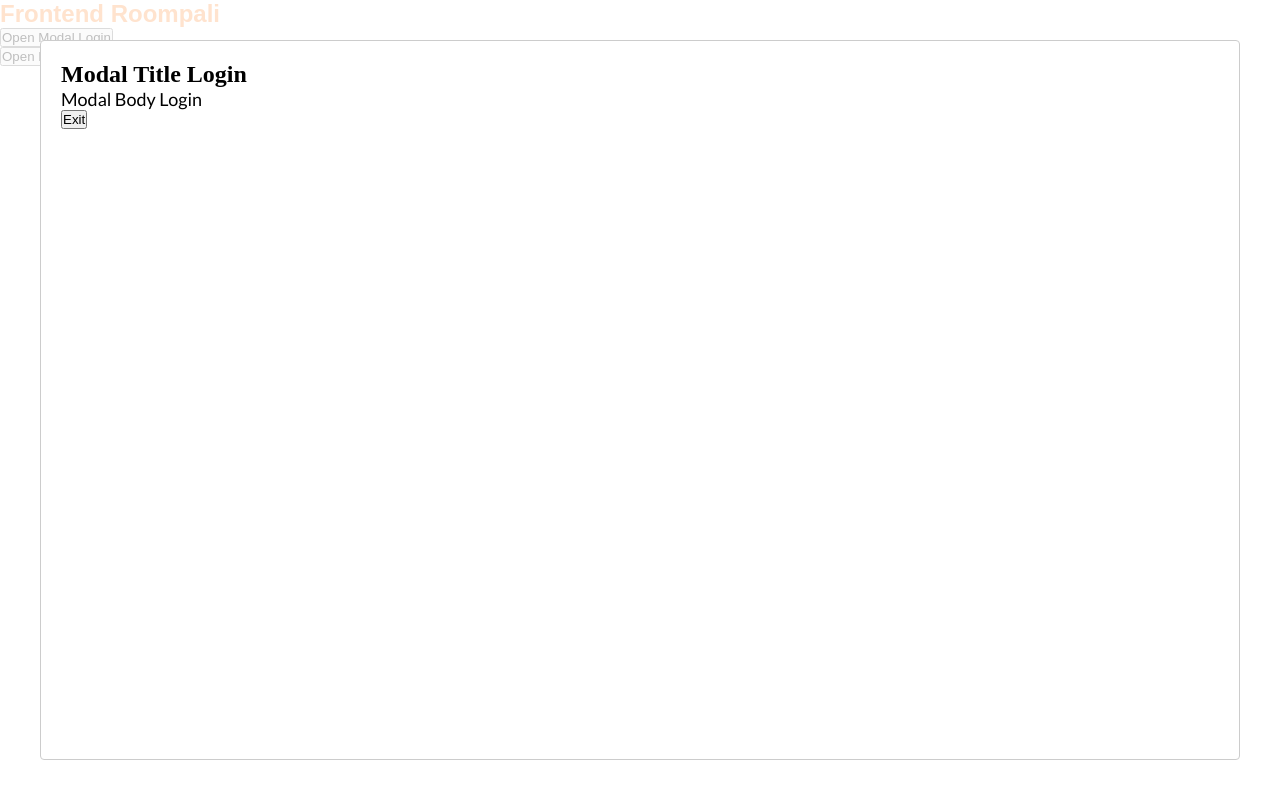
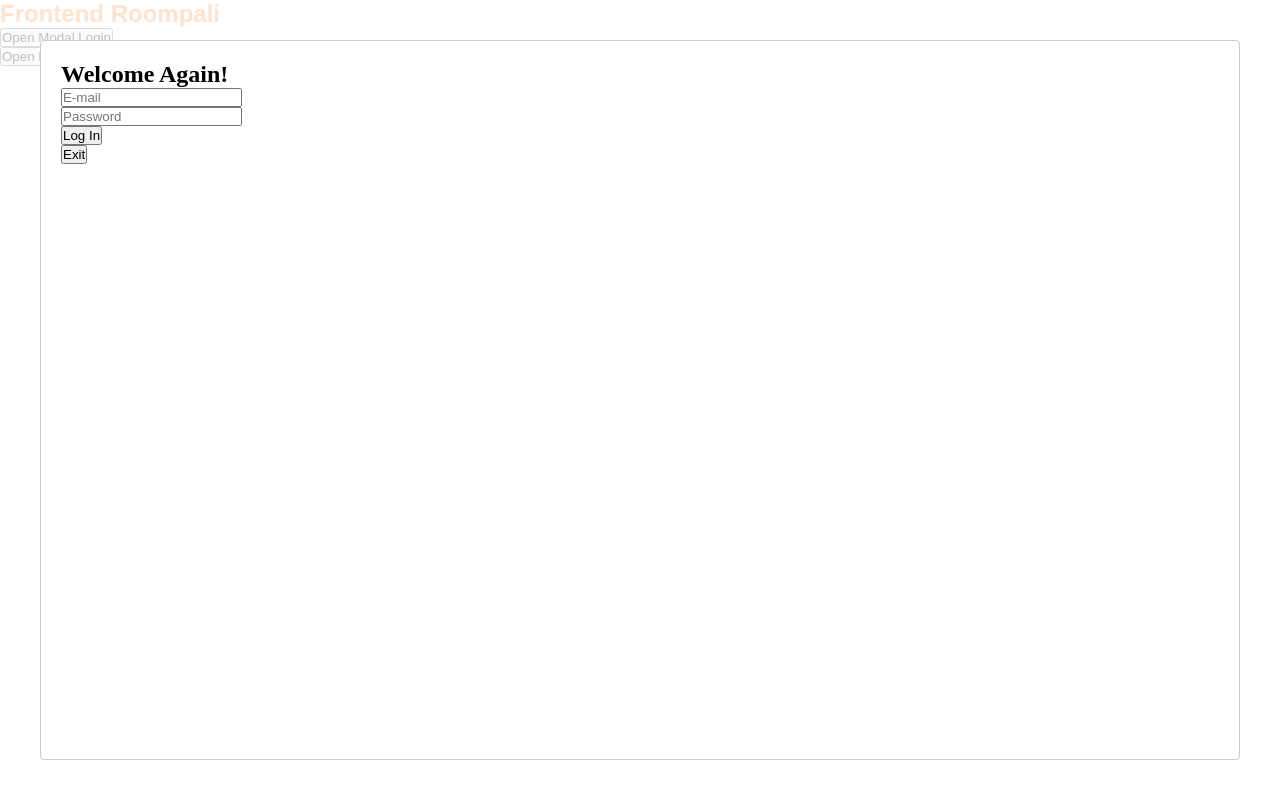
Before and after one commit to Cohort-4-Team-Ana-1/Frontend-Roompali, a React (Create React App) app: page / in a window 1280 px wide. Both pictures are taken after a click on the button "Open Modal Login". Built offline with nearby package versions, Linux system fonts and the light colour scheme; a web font is replaced by a local one.

Commit message:
Formularios agregados a los modales

```diff
--- a/src/components/ModalLogin.js
+++ b/src/components/ModalLogin.js
@@ -13,9 +13,28 @@ export const ModalLogin = () => {
         isOpen={modalLoginIsOpen}
         onRequestClose={() => setModalLoginIsOpen(false)}
       >
-        <h2>Modal Title Login</h2>
-        <p>Modal Body Login</p>
-        <div>
+        <div className="modal-body">
+          <h2>Welcome Again!</h2>
+          <form>
+            <div>
+              <input
+                type="email"
+                name="email"
+                placeholder="E-mail"
+                required=""
+              />
+            </div>
+            <div>
+              <input
+                type="password"
+                name="pass"
+                className="form-control"
+                placeholder="Password"
+                required=""
+              />
+            </div>
+            <input id="log_in" type="button" value="Log In" />
+          </form>
           <button onClick={() => setModalLoginIsOpen(false)}>Exit</button>
         </div>
       </Modal>
--- a/src/components/ModalRegister.js
+++ b/src/components/ModalRegister.js
@@ -13,9 +13,39 @@ export const ModalRegister = () => {
         isOpen={modalRegisterIsOpen}
         onRequestClose={() => setModalRegisterIsOpen(false)}
       >
-        <h2>Modal Title Register</h2>
-        <p>Modal Body Register</p>
-        <div>
+        <div className="modal-body">
+          <h2>
+            Sign UP at Roompali<span> For Free!</span>
+          </h2>
+          <form>
+            <div>
+              <input
+                type="text"
+                name="name"
+                id="name"
+                placeholder="First Name"
+                required=""
+              />
+            </div>
+            <div>
+              <input
+                type="email"
+                name="email"
+                placeholder="E-mail"
+                required=""
+              />
+            </div>
+            <div>
+              <input
+                type="password"
+                name="pass"
+                className="form-control"
+                placeholder="Password"
+                required=""
+              />
+            </div>
+            <input id="sign_up" type="button" value="Sign Up" />
+          </form>
           <button onClick={() => setModalRegisterIsOpen(false)}>Exit</button>
         </div>
       </Modal>
```
